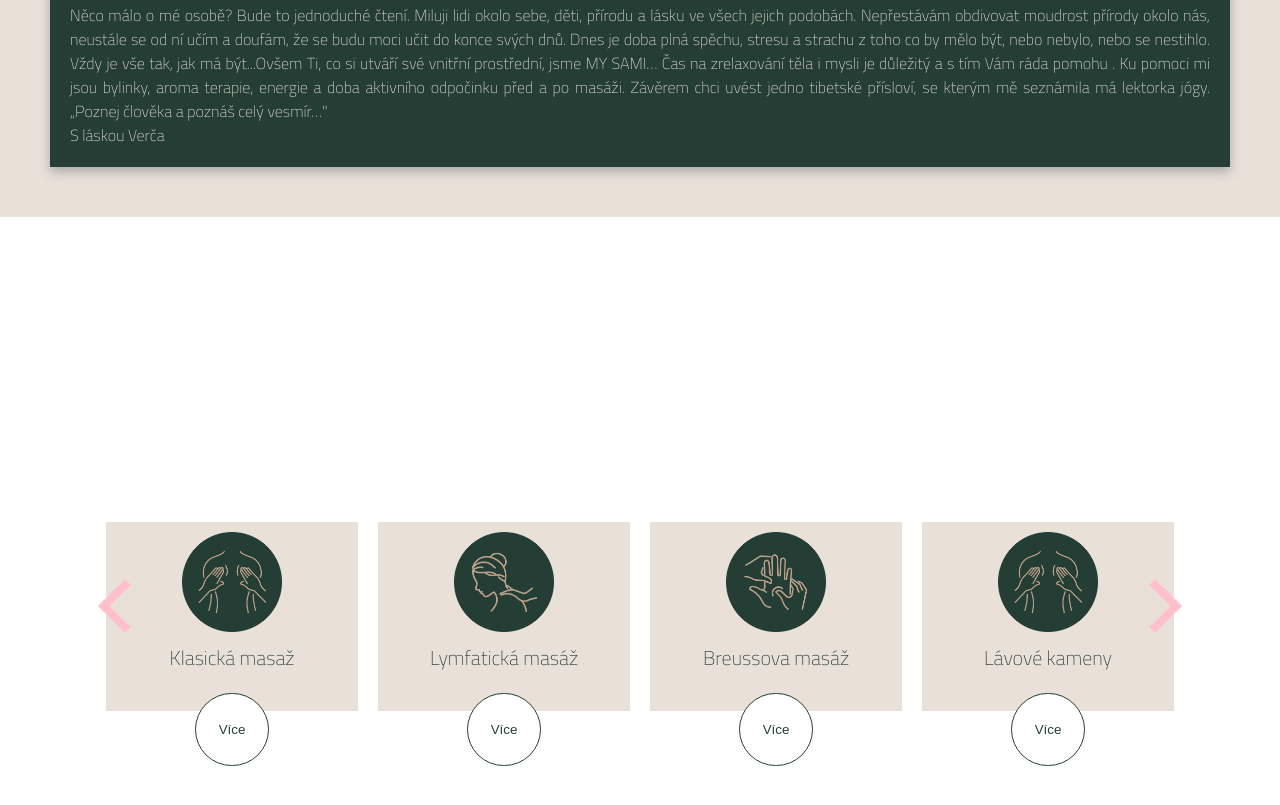
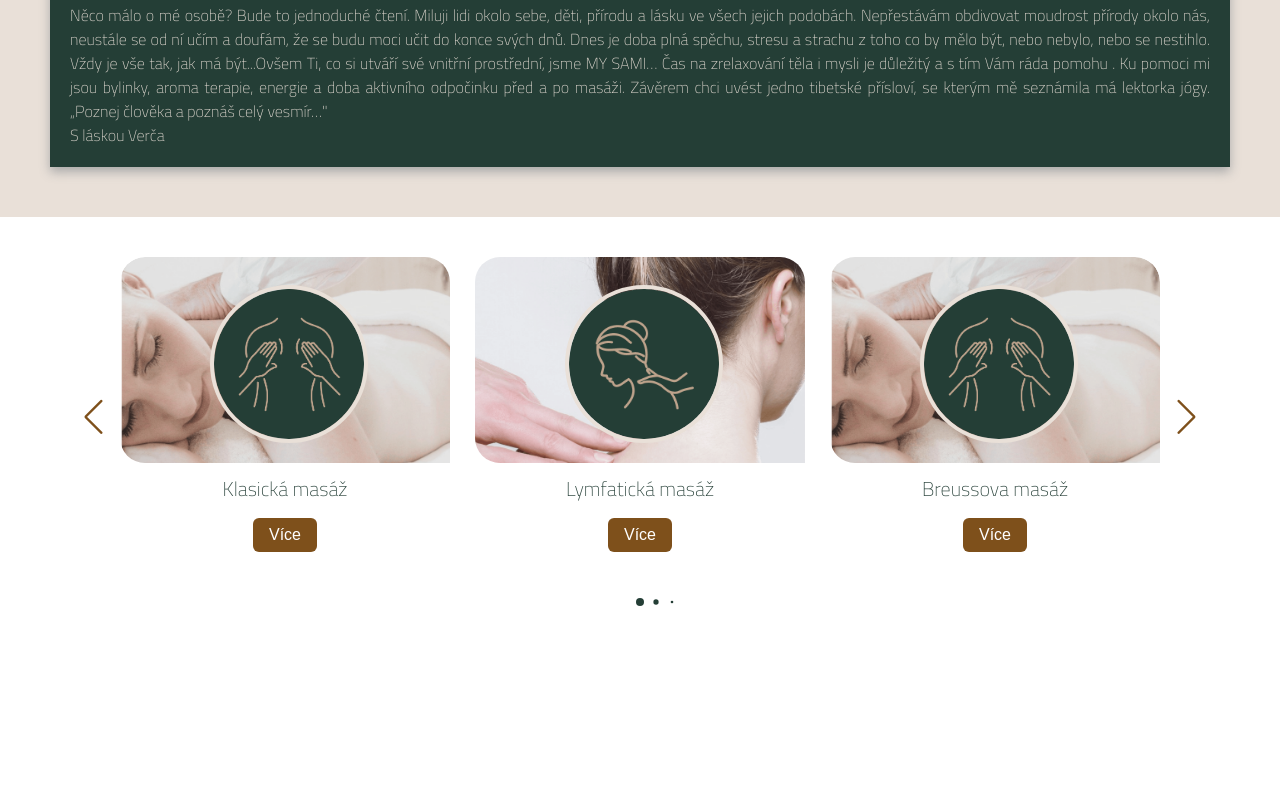
Before and after one commit to Gedzitka/ManonZav, a plain HTML site: page index.html in a window 1280 px wide. Shown: the part 1847-2652 px from the top of the page. After the commit the page ends 2463 px from the top, so only its background shows below. Drawn offline with Linux system fonts and the light colour scheme.

Commit message:
card slider

```diff
--- a/index.html
+++ b/index.html
@@ -4,7 +4,7 @@
   <meta charset="UTF-8">
   <meta http-equiv="X-UA-Compatible" content="IE=edge">
   <meta name="viewport" content="width=device-width, initial-scale=1.0">
-
+  <link rel="stylesheet" href="scss/swiper-bundle.min.css">
   <link rel="stylesheet" href="scss/style.css">
   <link href="https://fonts.googleapis.com/css2?family=Titillium+Web:wght@200&display=swap" rel="stylesheet">
   <link href="https://fonts.googleapis.com/icon?family=Material+Icons" rel="stylesheet">
@@ -94,79 +94,133 @@
 </div>
 </div>
 </section>
-<div id="container">
-   <div id="slider-container">
-     <span onclick="slideRight()" class="btn"></span>
-       <div id="slider">
-         <div class="slide">
-            <div class="box">
+<div class="slide-container swiper">
+   <div class="slide-content">
+       <div class="card-wrapper swiper-wrapper">
+           <div class="card swiper-slide">
+               <div class="image-content">
+                   <span class="overlay"  style="background-image:url(img/klasicka.png) ;background-position: center;background-size: cover;background-repeat: no-repeat;"></span>
 
-            <img class="icon" src="img/zada.png" alt="zada">
+                   <div class="card-image">
+                     <img class="card-img" src="img/zada.png" alt="zada">
 
-            <p class="massage">Klasická masaž
-            </p>
-            <button class="more">Více</button>
-         </div>
-      </div>
-         <div class="slide"><div class="box">
+                   </div>
+               </div>
 
-            <img class="icon" src="img/sije.png" alt="sije">
+               <div class="card-content">
 
-            <p class="massage">Lymfatická masáž
-            </p>
-            <button class="more">Více</button>
-         </div>
-      </div>
-         <div class="slide"><div class="box">
+                   <p class="description">Klasická masáž</p>
 
-            <img class="icon" src="img/ruce.png" alt="ruce">
+                   <button class="button">Více</button>
+               </div>
+           </div>
+           <div class="card swiper-slide">
+               <div class="image-content">
+                   <span class="overlay" style="background-image:url(img/lymfaticka.png) ;background-position: center;background-size: cover;background-repeat: no-repeat;"></span>
 
-            <p class="massage"> Breussova masáž
-            </p>
-            <button class="more">Více</button>
-         </div>
-      </div>
-         <div class="slide"><div class="box">
+                   <div class="card-image">
+                     <img class="card-img" src="img/sije.png" alt="sije">
 
-            <img class="icon" src="img/zada.png" alt="zada">
+                   </div>
+               </div>
 
-            <p class="massage">Lávové kameny
-            </p>
-            <button class="more">Více</button>
-         </div>
-      </div>
-         <div class="slide"><div class="box">
+               <div class="card-content">
 
-            <img class="icon" src="img/nohy.png" alt="noha">
+                   <p class="description">Lymfatická masáž</p>
 
-            <p class="massage">Akupresura
-            </p>
-            <button class="more">Více</button>
-         </div>
-      </div>
-         <div class="slide"><div class="box">
+                   <button class="button">Více</button>
+               </div>
+           </div>
+           <div class="card swiper-slide">
+               <div class="image-content">
+                   <span class="overlay" style="background-image:url(img/klasicka.png) ;background-position: center;background-size: cover;background-repeat: no-repeat;"></span>
 
-            <img class="icon" src="img/zada.png" alt="zada">
+                   <div class="card-image">
+                     <img class="card-img" src="img/zada.png" alt="zada">
+                   </div>
+               </div>
 
-            <p class="massage">Dornova metoda
-            </p>
-            <button class="more">Více</button>
-         </div>
-      </div>
-         <div class="slide"><div class="box">
+               <div class="card-content">
 
-            <img class="icon" src="img/reiki.png" alt="reiki">
+                   <p class="description">Breussova masáž</p>
 
-            <p class="massage">Reiki
-            </p>
-            <button class="more">Více</button>
-         </div>
-      </div>
+                   <button class="button">Více</button>
+               </div>
+           </div>
+           <div class="card swiper-slide">
+               <div class="image-content">
+                   <span class="overlay" style="background-image:url(img/akupresura.png) ;background-position: center;background-size: cover;background-repeat: no-repeat;"></span>
 
-     </div>
-     <span onclick="slideLeft()" class="btn"></span>
+                   <div class="card-image">
+                     <img class="card-img" src="img/ruce.png" alt="ruce">
+                   </div>
+               </div>
+
+               <div class="card-content">
+
+                   <p class="description">Akupresura</p>
+
+                   <button class="button">Více</button>
+               </div>
+           </div>
+           <div class="card swiper-slide">
+               <div class="image-content">
+                   <span class="overlay" style="background-image:url(img/kameny.png) ;background-position: center;background-size: cover;background-repeat: no-repeat;"></span>
+
+                   <div class="card-image">
+                     <img class="card-img" src="img/zada.png" alt="zada">
+                   </div>
+               </div>
+
+               <div class="card-content">
+
+                   <p class="description">Lávové kameny</p>
+
+                   <button class="button">Více</button>
+               </div>
+           </div>
+           <div class="card swiper-slide">
+               <div class="image-content">
+                   <span class="overlay" style="background-image:url(img/klasicka.png) ;background-position: center;background-size: cover;background-repeat: no-repeat;"></span>
+
+                   <div class="card-image">
+                     <img class="card-img" src="img/zada.png" alt="zada">
+                   </div>
+               </div>
+
+               <div class="card-content">
+
+                   <p class="description">Dornova metoda</p>
+
+                   <button class="button">Více</button>
+               </div>
+           </div>
+           <div class="card swiper-slide">
+               <div class="image-content">
+                   <span class="overlay" style="background-image:url(img/praiki.png) ;background-position: center;background-size: cover;background-repeat: no-repeat;"></span>
+
+                   <div class="card-image">
+                     <img class="card-img" src="img/reiki.png" alt="reiki">
+                   </div>
+                 </div>
+
+                 <div class="card-content">
+
+                     <p class="description">Reiki</p>
+
+                     <button class="button">Více</button>
+
+               </div>
+               </div>
+
+
+       </div>
    </div>
- </div>
+
+   <div class="swiper-button-next swiper-navBtn"></div>
+   <div class="swiper-button-prev swiper-navBtn"></div>
+   <div class="swiper-pagination"></div>
+</div>
 
 
 
@@ -179,6 +233,7 @@
 
 
 
-  <script src="script.js"></script>
+<script src="js/swiper-bundle.min.js"></script>
+  <script src="js/script.js"></script>
 </body>
 </html>
--- /dev/null
+++ b/js/script.js
@@ -0,0 +1,43 @@
+const hamburger = document.querySelector(".header_hamburger");
+const navMenu = document.querySelector(".header_nav-menu");
+hamburger.addEventListener("click",function (){
+    hamburger.classList.toggle("active");
+    navMenu.classList.toggle("active");
+  })
+  document.querySelectorAll(".nav-link").forEach(n => n.addEventListener("click", function (){
+    hamburger.classList.remove("active");
+    navMenu.classList.remove("active");
+  }))
+
+
+
+
+var swiper = new Swiper(".slide-content", {
+    slidesPerView: 3,
+    spaceBetween: 25,
+    loop: true,
+    centerSlide: 'true',
+    fade: 'true',
+    grabCursor: 'true',
+    pagination: {
+      el: ".swiper-pagination",
+      clickable: true,
+      dynamicBullets: true,
+    },
+    navigation: {
+      nextEl: ".swiper-button-next",
+      prevEl: ".swiper-button-prev",
+    },
+
+    breakpoints:{
+        0: {
+            slidesPerView: 1,
+        },
+        520: {
+            slidesPerView: 2,
+        },
+        950: {
+            slidesPerView: 3,
+        },
+    },
+  });
--- a/script.js
+++ /dev/null
@@ -1,94 +0,0 @@
-const hamburger = document.querySelector(".header_hamburger");
-const navMenu = document.querySelector(".header_nav-menu");
-hamburger.addEventListener("click",function (){
-    hamburger.classList.toggle("active");
-    navMenu.classList.toggle("active");
-  })
-  document.querySelectorAll(".nav-link").forEach(n => n.addEventListener("click", function (){
-    hamburger.classList.remove("active");
-    navMenu.classList.remove("active");
-  }))
-
-
-
-  var container = document.getElementById('container')
-var slider = document.getElementById('slider');
-var slides = document.getElementsByClassName('slide').length;
-var buttons = document.getElementsByClassName('btn');
-
-
-var currentPosition = 0;
-var currentMargin = 0;
-var slidesPerPage = 0;
-var slidesCount = slides - slidesPerPage;
-var containerWidth = container.offsetWidth;
-var prevKeyActive = false;
-var nextKeyActive = true;
-
-window.addEventListener("resize", checkWidth);
-
-function checkWidth() {
-    containerWidth = container.offsetWidth;
-    setParams(containerWidth);
-}
-
-function setParams(w) {
-    if (w < 551) {
-        slidesPerPage = 1;
-    } else {
-        if (w < 901) {
-            slidesPerPage = 2;
-        } else {
-            if (w < 1101) {
-                slidesPerPage = 3;
-            } else {
-                slidesPerPage = 4;
-            }
-        }
-    }
-    slidesCount = slides - slidesPerPage;
-    if (currentPosition > slidesCount) {
-        currentPosition -= slidesPerPage;
-    };
-    currentMargin = - currentPosition * (100 / slidesPerPage);
-    slider.style.marginLeft = currentMargin + '%';
-    if (currentPosition > 0) {
-        buttons[0].classList.remove('inactive');
-    }
-    if (currentPosition < slidesCount) {
-        buttons[1].classList.remove('inactive');
-    }
-    if (currentPosition >= slidesCount) {
-        buttons[1].classList.add('inactive');
-    }
-}
-
-setParams();
-
-function slideRight() {
-    if (currentPosition != 0) {
-        slider.style.marginLeft = currentMargin + (100 / slidesPerPage) + '%';
-        currentMargin += (100 / slidesPerPage);
-        currentPosition--;
-    };
-    if (currentPosition === 0) {
-        buttons[0].classList.add('inactive');
-    }
-    if (currentPosition < slidesCount) {
-        buttons[1].classList.remove('inactive');
-    }
-};
-
-function slideLeft() {
-    if (currentPosition != slidesCount) {
-        slider.style.marginLeft = currentMargin - (100 / slidesPerPage) + '%';
-        currentMargin -= (100 / slidesPerPage);
-        currentPosition++;
-    };
-    if (currentPosition == slidesCount) {
-        buttons[1].classList.add('inactive');
-    }
-    if (currentPosition > 0) {
-        buttons[0].classList.remove('inactive');
-    }
-};
--- a/scss/style.scss
+++ b/scss/style.scss
@@ -172,141 +172,130 @@ body{
     padding: 50px;
     margin-top:100px;
   }
-  #container {
-    height: 100vh;
-    width: 100vw;
-    margin: 0;
-    padding: 0;
-    display: grid ;
-    place-items: center
+  .slider_container{
+    min-height: 100vh;
+    display: flex;
+    align-items: center;
+    justify-content: center;
+    background-color: #EFEFEF;
+  }
+  .slide-container{
+    max-width: 1120px;
+    width: 100%;
+    padding: 40px 0;
+  }
+  .slide-content{
+    margin: 0 40px;
+    overflow: hidden;
+    border-radius: 25px;
+  }
+  .card{
+    width: 320px;
+    border-radius: 25px;
+    background-color: #FFF;
+  }
+  .image-content,
+  .card-content{
+    display: flex;
+    flex-direction: column;
+    align-items: center;
+    padding: 10px 14px;
+  }
+  .image-content{
+    position: relative;
+    row-gap: 5px;
+    padding: 25px 0;
+  }
+  .overlay{
+    position: absolute;
+    left: 0;
+    top: 0;
+    height: 100%;
+    width: 100%;
+    border-radius: 25px 25px 0 25px;
+  }
+  .overlay::before,
+  .overlay::after{
+    content: '';
+    position: absolute;
+    right: 0;
+    bottom: -40px;
+    height: 40px;
+    width: 40px;
+    background-color: white;
+  }
+  .overlay::after{
+    border-radius: 0 25px 0 0;
+    background-color: #FFF;
   }
 
-  #slider-container {
-    height: 300px;
-    width: 85vw;
-    max-width: 1400px;
+  .card-image{
     position: relative;
-    overflow: hidden;
-
+    height: 150px;
+    width: 150px;
+    border-radius: 50%;
+    background:none;
+    padding: 3px;
+  }
+  .card-image .card-img{
+    height: 100%;
+    width: 100%;
+    object-fit: cover;
+    border-radius: 50%;
+    border: 4px solid #e9e0d8  ;
   }
 
-  #slider-container .btn {
-    position: absolute;
-    top: calc(50% - 30px);
-    height: 30px;
-    width: 30px;
-    border-left: 8px solid pink;
-    border-top: 8px solid pink;
+  .description{
+    font-size: 20px;
+    color:#243E36;
+    text-align: center;
+  }
+  .button{
+    border: none;
+    font-size: 16px;
+    color: #FFF;
+    padding: 8px 16px;
+    background-color:#7e501b ;
+    border-radius: 6px;
+    margin: 14px;
+    cursor: pointer;
+    transition: all 0.3s ease;
+  }
+  .button:hover{
+    background:#243E36 ;
   }
 
-  #slider-container .btn:hover {
-    transform: scale(1.2);
+  .swiper-navBtn{
+    color: #243E36;
+    transition: color 0.3s ease;
+  }
+  .swiper-navBtn:hover{
+    color:#243E36;
+  }
+  .swiper-navBtn::before,
+  .swiper-navBtn::after{
+    font-size: 35px;
+    color:#7e501b ;
+  }
+  .swiper-button-next{
+    right: 0;
+  }
+  .swiper-button-prev{
+    left: 0;
+  }
+  .swiper-pagination-bullet{
+    background-color: #243E36;
+    opacity: 1;
+  }
+  .swiper-pagination-bullet-active{
+    background-color: #243E36;
   }
 
-  #slider-container .btn.inactive {
-    border-color: rgb(153, 121, 126)
+  @media screen and (max-width: 768px) {
+    .slide-content{
+      margin: 0 10px;
+    }
+    .swiper-navBtn{
+      display: none;
+    }
   }
-
-  #slider-container .btn:first-of-type {
-    transform: rotate(-45deg);
-    left: 10px
-  }
-
-  #slider-container .btn:last-of-type {
-    transform: rotate(135deg);
-    right: 10px;
-  }
-
-  #slider-container #slider {
-    display: flex;
-    width: 1000%;
-    height: 100%;
-    transition: all .5s;
-  }
-
-  #slider-container #slider .slide {
-
-    height: 90%;
-margin: auto 10px;
-
-display: grid;
-place-items: center;
-  }
-
-  #slider-container #slider .slide span {
-    color: white;
-    font-size: 150px;
-  }
-
-  @media only screen and (min-width: 1100px) {
-
-    #slider-container #slider .slide {
-      width: calc(2.5% - 20px);
-    }
-
-  }
-
-  @media only screen and (max-width: 1100px) {
-
-    #slider-container #slider .slide {
-      width: calc(3.3333333% - 20px);
-    }
-
-  }
-
-  @media only screen and (max-width: 900px) {
-
-    #slider-container #slider .slide {
-      width: calc(5% - 20px);
-    }
-
-  }
-
-  @media only screen and (max-width: 550px) {
-
-    #slider-container #slider .slide {
-      width: calc(10% - 20px);
-    }
-
-  }
-  .box{
-    width: 100%;
-    height: 70%;
-    display: block;
-    margin: auto;
-    background-color: $telova;
-  }
-
-
-
-  .icon{
-    max-width: 100%;
-    width: 100px;
-    margin:auto;
-    padding-top: 10px;
-    display: block;
-  }
- .massage{
-  color: $primary;
-  text-align: center;
-  padding: 10px;
-  font-size: 20px;
- }
-
-  .more{
-    background-color: $bila;
-    width: 5.5em;
-    height: 5.5em;
-    vertical-align: middle;
-    text-decoration: none;
-    border-radius: 100%;
-    color:$primary;
-    padding: 5px;
-    margin: auto;
-
-    border: 1px solid $primary;
-    display: block;
-    margin-top: 10px;
-
-
-  }
```
Also changed, not shown: img/akupresura.png (renamed from img/pakupresura.png), img/kameny.png (renamed from img/5 (1).png), img/klasicka.png (added), img/lymfaticka.png (added), js/swiper-bundle.min.js (added), scss/style.css, scss/swiper-bundle.min.css (added), 3 other files.
